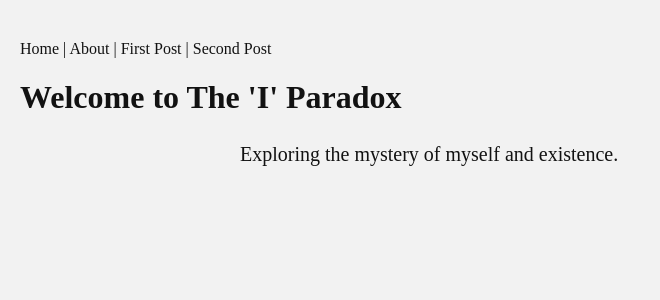
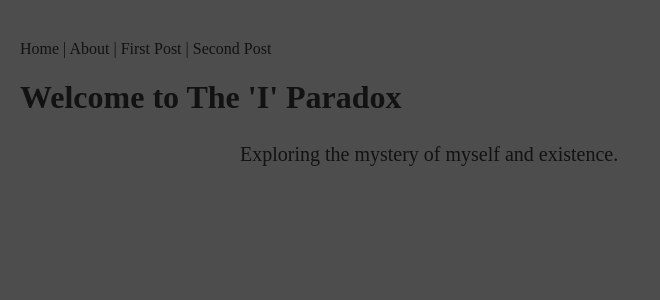
Before and after one commit to OmJadhav1905/myflaskblog, a Flask app: page / in a window 1280 px wide. Shown: the top 300 px of the page, without its empty margins (0-660 px from the left). Run offline with Flask 3, Linux system fonts and the light colour scheme.

Commit message:
Update design: darker grey background

```diff
--- a/templates/base.html
+++ b/templates/base.html
@@ -5,7 +5,7 @@
 
     <style>
         body {
-        background-color: #f2f2f2; /* light grey */
+        background-color: #4e4d4d; /* light grey */
         color: #121212; /* near black text */
         font-family: 'Times New Roman', Times, serif;
         margin: 0;
```
